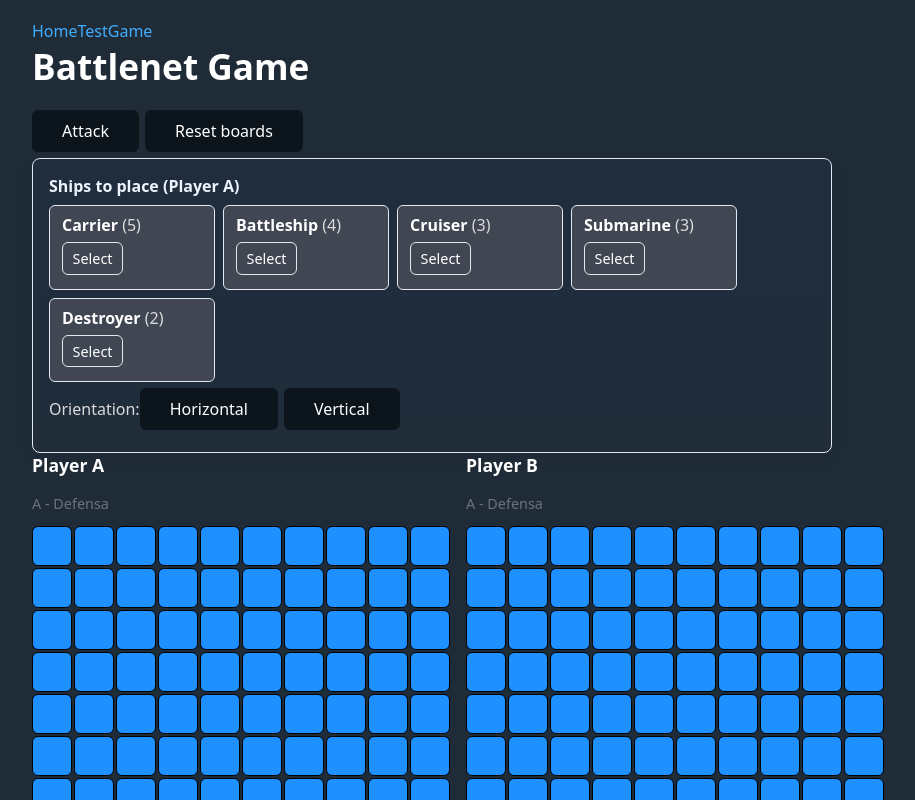
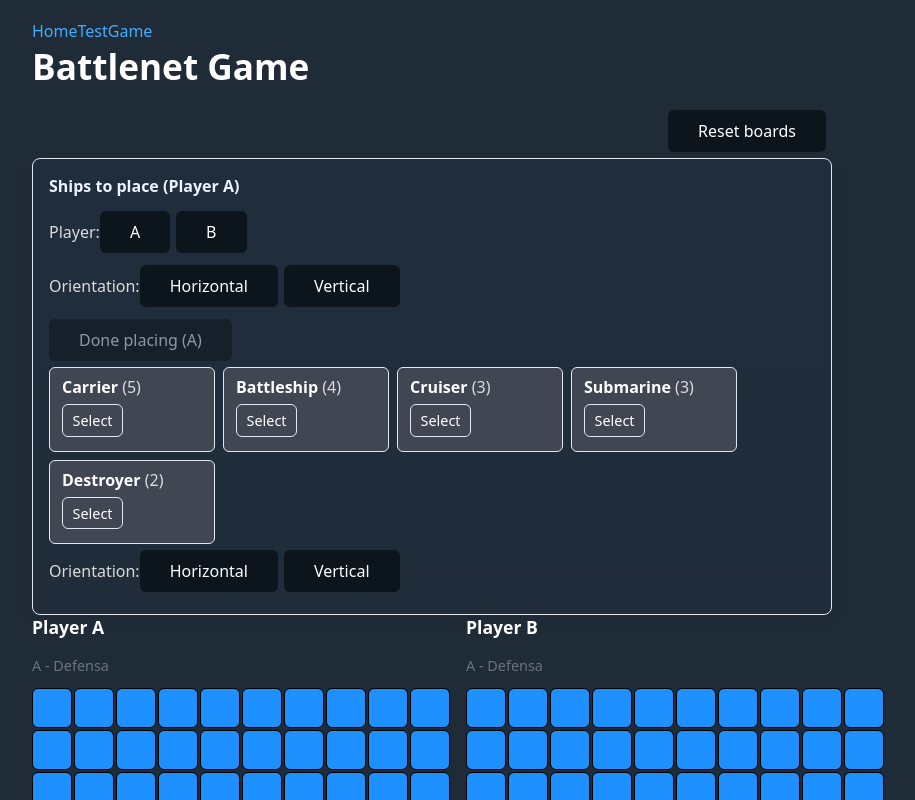
Before and after one commit to aitzolmoreno/Battlenet-Game, a React app in the folder frontend/: page /game in a window 1280 px wide. Shown: the top 800 px of the page, without its empty margins (208-1123 px from the left). Built offline with nearby package versions, Linux system fonts and the light colour scheme; no server answers; the HTML template or start-up script is replaced by a standard one.

Commit message:
el B puede poner barcos

```diff
--- a/frontend/src/pages/Game/Game.css
+++ b/frontend/src/pages/Game/Game.css
@@ -89,3 +89,42 @@
     color:var(--muted);
     margin-bottom:0.4rem;
 }
+
+/* Header layout: make title + actions stretch nicely */
+.header{
+    display:flex;
+    align-items:center;
+    gap:1rem;
+    width:100%;
+    flex-wrap:wrap;
+}
+
+.header > h1{
+    margin:0;
+    flex: 0 0 auto;
+}
+
+.header-actions{
+    display:flex;
+    gap:0.5rem;
+    align-items:center;
+    margin-left:auto; /* push actions to the right */
+    flex: 1 1 40%; /* allow actions container to grow and occupy available space */
+    justify-content:flex-end; /* align buttons to the right inside the actions container */
+}
+
+.header-actions button{
+    min-width:84px;
+}
+
+/* highlight active player column when it's their turn */
+.player-column.active{
+    border: 2px solid rgba(37,99,235,0.15);
+    box-shadow: 0 10px 30px rgba(37,99,235,0.06);
+    background: linear-gradient(180deg, rgba(37,99,235,0.02), transparent);
+}
+
+.player-column.active .player-title{
+    color: var(--accent);
+    font-weight:700;
+}
--- a/frontend/src/pages/Game/Game.tsx
+++ b/frontend/src/pages/Game/Game.tsx
@@ -75,21 +75,33 @@ export default function Game(): JSX.Element {
         { id: 'destroyer', name: 'Destroyer', length: 2 },
     ];
 
-    // Track placed ships for player A (simple map: shipId -> positions[])
+    // Track placed ships for players (simple map: shipId -> positions[])
     const [placedShipsA, setPlacedShipsA] = useState<Record<string, number[]>>({});
+    const [placedShipsB, setPlacedShipsB] = useState<Record<string, number[]>>({});
     const [selectedShip, setSelectedShip] = useState<{id: string; name: string; length: number} | null>(null);
+    const [placingPlayer, setPlacingPlayer] = useState<PlayerA>('A');
     const [orientation, setOrientation] = useState<'horizontal' | 'vertical'>('horizontal');
+    const [readyA, setReadyA] = useState(false);
+    const [readyB, setReadyB] = useState(false);
+    const [gameStarted, setGameStarted] = useState(false);
 
     function updateBoard(index: number, player: PlayerA, action: string) {
+        // only allow attacks when the game has started
+        if (action === 'attack' && !gameStarted) {
+            console.warn('Cannot attack: game has not started yet');
+            return;
+        }
+
+        // ensure it's the player's turn
         if (player !== turn) return;
 
         if (action === "attack") {
             const targetBoard = player === "A" ? [...boardB] : [...boardA];
-            targetBoard[index] = "Attck"; //en este caso hemos puesto que haga ataque, pero deberiamos de poner mas cosas
+            targetBoard[index] = "Attck"; // simple attack mark for now
             player === "A" ? setBoardB(targetBoard) : setBoardA(targetBoard);
+            // advance turn after attack
+            setTurn(turn === "A" ? "B" : "A");
         }
-
-        setTurn(turn === "A" ? "B" : "A");
     }
 
     function resetBoards() {
@@ -97,12 +109,26 @@ export default function Game(): JSX.Element {
         try {
             window.localStorage.setItem('boardA', JSON.stringify(empty));
             window.localStorage.setItem('boardB', JSON.stringify(empty));
+            try { window.localStorage.setItem('board', JSON.stringify(defaultScene)); } catch {}
         } catch (e) {
             console.warn('Could not write localStorage during reset:', e);
         }
+
+        // reset in-memory state
         setBoardA([...empty]);
         setBoardB([...empty]);
-        console.log('Boards reset to empty 10x10');
+        setPlacedShipsA({});
+        setPlacedShipsB({});
+        setSelectedShip(null);
+        setPlacingPlayer('A');
+        setOrientation('horizontal');
+        setReadyA(false);
+        setReadyB(false);
+        setGameStarted(false);
+        setTurn('A');
+        try { setScene(defaultScene); } catch {}
+
+        console.log('Boards and game state reset to initial values');
     }
 
     function selectShipToPlace(shipId: string, name: string, length: number) {
@@ -111,33 +137,61 @@ export default function Game(): JSX.Element {
             setSelectedShip(null);
             return;
         }
-        // don't allow re-selecting an already placed ship
-        if (placedShipsA[shipId]) {
-            console.warn('Ship already placed:', shipId);
+        // don't allow re-selecting an already placed ship for the current placing player
+        const already = placingPlayer === 'A' ? placedShipsA[shipId] : placedShipsB[shipId];
+        if (already) {
+            console.warn('Ship already placed for player', placingPlayer, shipId);
             return;
         }
         setSelectedShip({ id: shipId, name, length });
     }
 
-    function placeShip(index: number, player: PlayerA, shipId: string, length: number, orientation: 'horizontal' | 'vertical' = 'horizontal') {
-        // only allow placing on player A's defense board in this simple UI
-        if (player !== 'A') return;
+    function allPlacedForPlayer(player: PlayerA) {
+        return shipsCatalog.every(s => {
+            const record = player === 'A' ? placedShipsA : placedShipsB;
+            return !!record[s.id];
+        });
+    }
+
+    function finishPlacing(player: PlayerA) {
+        if (!allPlacedForPlayer(player)) {
+            console.warn('Not all ships placed for', player);
+            return;
+        }
+        if (player === 'A') setReadyA(true);
+        else setReadyB(true);
+
+        // if both ready, start the game
+        if ((player === 'A' ? true : readyA) && (player === 'B' ? true : readyB)) {
+            // both ready
+            setGameStarted(true);
+            setTurn('A'); // decide starting player (A by default)
+            console.log('Game started');
+        }
+    }
+
+    function placeShip(index: number, player: PlayerA, shipId: string, length: number, orientationParam: 'horizontal' | 'vertical' = orientation) {
+        // only allow placing on the currently selected placing player
+        if (player !== placingPlayer) return;
         if (!selectedShip || selectedShip.id !== shipId) {
             console.warn('No ship selected or mismatch');
             return;
         }
+
         const row = Math.floor(index / 10);
         const col = index % 10;
         const positions: number[] = [];
 
-        if (orientation === 'horizontal') {
+        const targetBoard = player === 'A' ? boardA : boardB;
+
+        if (orientationParam === 'horizontal') {
             if (col + length > 10) {
                 console.warn('Ship does not fit horizontally from this position');
                 return;
             }
             // check overlap horizontally
             for (let i = 0; i < length; i++) {
-                if (boardA[index + i] !== null) {
+                if (targetBoard[index + i] !== null) {
                     console.warn('Cannot place ship: overlap at', index + i);
                     return;
                 }
@@ -151,7 +205,7 @@ export default function Game(): JSX.Element {
             }
             for (let i = 0; i < length; i++) {
                 const pos = index + i * 10;
-                if (boardA[pos] !== null) {
+                if (targetBoard[pos] !== null) {
                     console.warn('Cannot place ship: overlap at', pos);
                     return;
                 }
@@ -159,14 +213,24 @@ export default function Game(): JSX.Element {
             }
         }
 
-        const next = [...boardA];
+        const next = [...targetBoard];
         for (const p of positions) next[p] = `ship:${shipId}`;
 
-        try { window.localStorage.setItem('boardA', JSON.stringify(next)); } catch {}
+        try {
+            const key = player === 'A' ? 'boardA' : 'boardB';
+            window.localStorage.setItem(key, JSON.stringify(next));
+        } catch {}
+
+        if (player === 'A') {
             setBoardA(next);
             setPlacedShipsA(prev => ({ ...prev, [shipId]: positions }));
+        } else {
+            setBoardB(next);
+            setPlacedShipsB(prev => ({ ...prev, [shipId]: positions }));
+        }
+
         setSelectedShip(null);
-        console.log(`Placed ${shipId} at`, positions);
+        console.log(`Placed ${shipId} for player ${player} at`, positions);
     }
 
 
@@ -307,27 +371,64 @@ export default function Game(): JSX.Element {
             <header>
                 <h1 className="text-2xl font-bold">Battlenet Game</h1>
                 <div className="header-actions">
-                    <button className="mt-2 mr-2 px-3 py-1 rounded bg-blue-600 text-white">Attack</button>
                     <button onClick={resetBoards} className="mt-2 px-3 py-1 rounded border">Reset boards</button>
                 </div>
 
                 <div className="ships-setup mt-4">
-                    <h3 className="mb-2">Ships to place (Player A)</h3>
+                    <h3 className="mb-2">Ships to place (Player {placingPlayer})</h3>
+                    <div className="ships-controls mb-2 flex items-center gap-3">
+                        <div>
+                            <label className="text-sm mr-2">Player:</label>
+                            <button className={`px-2 py-1 rounded border ${placingPlayer === 'A' ? 'selected' : ''}`} onClick={() => setPlacingPlayer('A')}>A</button>
+                            <button className={`px-2 py-1 rounded border ${placingPlayer === 'B' ? 'selected' : ''} ml-2`} onClick={() => setPlacingPlayer('B')}>B</button>
+                        </div>
+                        <div>
+                            <label className="text-sm mr-2">Orientation:</label>
+                            <button
+                                className={`px-2 py-1 rounded border ${orientation === 'horizontal' ? 'selected' : ''}`}
+                                onClick={() => setOrientation('horizontal')}
+                            >
+                                Horizontal
+                            </button>
+                            <button
+                                className={`px-2 py-1 rounded border ${orientation === 'vertical' ? 'selected' : ''} ml-2`}
+                                onClick={() => setOrientation('vertical')}
+                            >
+                                Vertical
+                            </button>
+                        </div>
+                        <div>
+                            <button
+                                className="ml-4 px-3 py-1 rounded border bg-green-50"
+                                onClick={() => finishPlacing(placingPlayer)}
+                                disabled={!allPlacedForPlayer(placingPlayer) || (placingPlayer === 'A' ? readyA : readyB)}
+                            >
+                                {placingPlayer === 'A' ? (readyA ? 'Placed' : 'Done placing (A)') : (readyB ? 'Placed' : 'Done placing (B)')}
+                            </button>
+                        </div>
+                    </div>
+
                     <div className="ships-list flex gap-2">
-                        {shipsCatalog.map(s => (
+                        {shipsCatalog.map(s => {
+                            const isPlaced = placingPlayer === 'A' ? placedShipsA[s.id] : placedShipsB[s.id];
+                            return (
                                 <div key={s.id} className="p-2 border rounded">
                                     <div><strong>{s.name}</strong> ({s.length})</div>
                                     <div className="mt-1">
-                                    {placedShipsA[s.id] ? (
+                                        {isPlaced ? (
                                             <span className="text-sm text-green-600">Placed</span>
                                         ) : (
-                                        <button className="px-2 py-1 rounded border" onClick={() => selectShipToPlace(s.id, s.name, s.length)}>
+                                            <button
+                                                className={`px-2 py-1 rounded border ${selectedShip?.id === s.id ? 'selected' : ''}`}
+                                                onClick={() => selectShipToPlace(s.id, s.name, s.length)}
+                                            >
                                                 {selectedShip?.id === s.id ? 'Selected' : 'Select'}
                                             </button>
                                         )}
                                     </div>
                                 </div>
-                        ))}
+                            );
+                        })}
                     </div>
                     <div className="mt-3 flex items-center gap-2">
                         <label className="text-sm">Orientation:</label>
@@ -350,7 +451,7 @@ export default function Game(): JSX.Element {
             </header>
             <section className="game">
                 <div className="boards-grid">
-                    <div className="player-column">
+                    <div className={`player-column ${gameStarted && turn === 'A' ? 'active' : ''}`}>
                         <h2 className="player-title">Player A</h2>
                         <div className="board-wrapper">
                             <div className="board-label">A - Defensa</div>
@@ -373,7 +474,7 @@ export default function Game(): JSX.Element {
                         </div>
                     </div>
 
-                    <div className="player-column">
+                    <div className={`player-column ${gameStarted && turn === 'B' ? 'active' : ''}`}>
                         <h2 className="player-title">Player B</h2>
                         <div className="board-wrapper">
                             <div className="board-label">A - Defensa</div>
```
Lines whose indentation alone changed are shown as unchanged.
